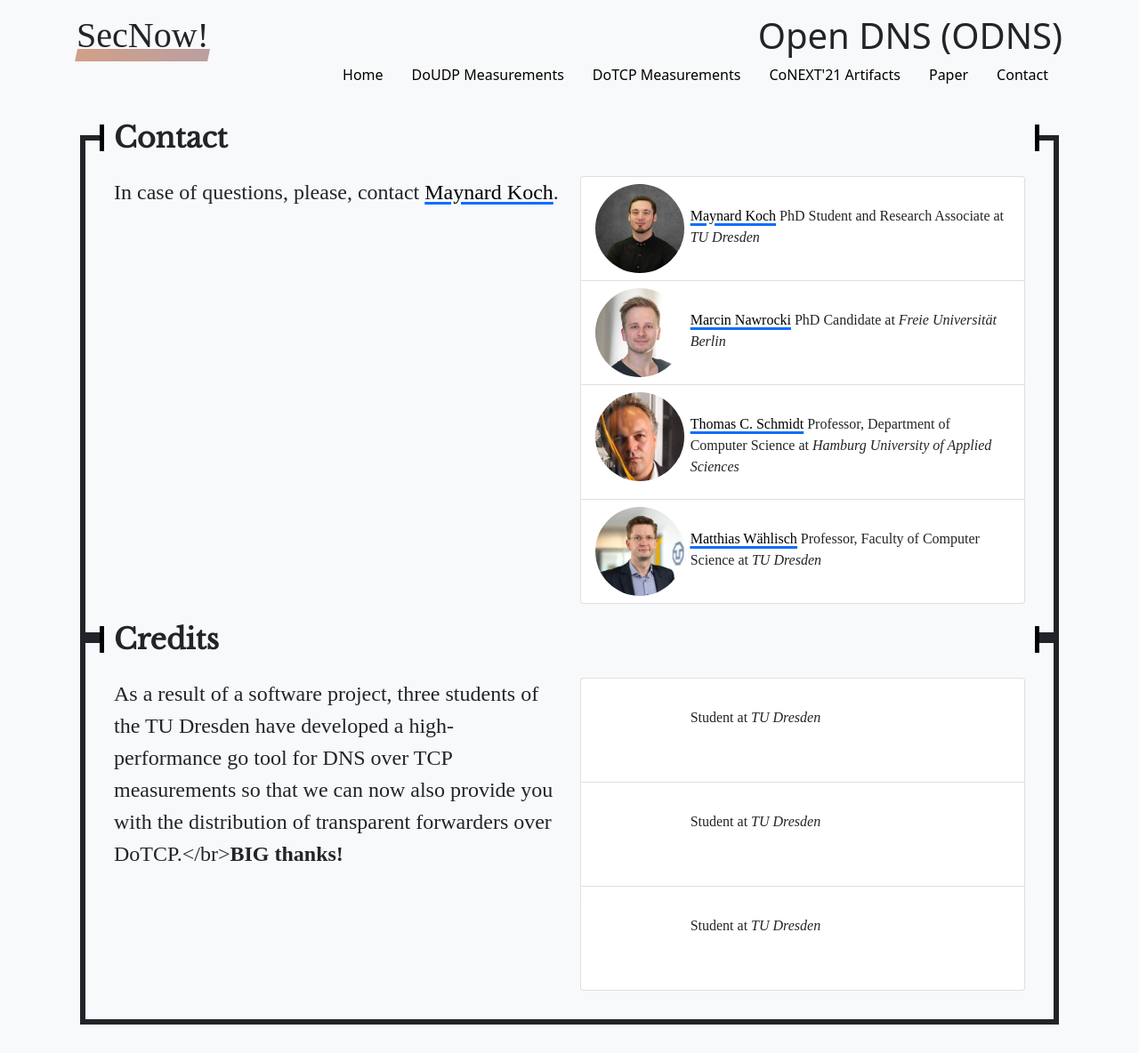
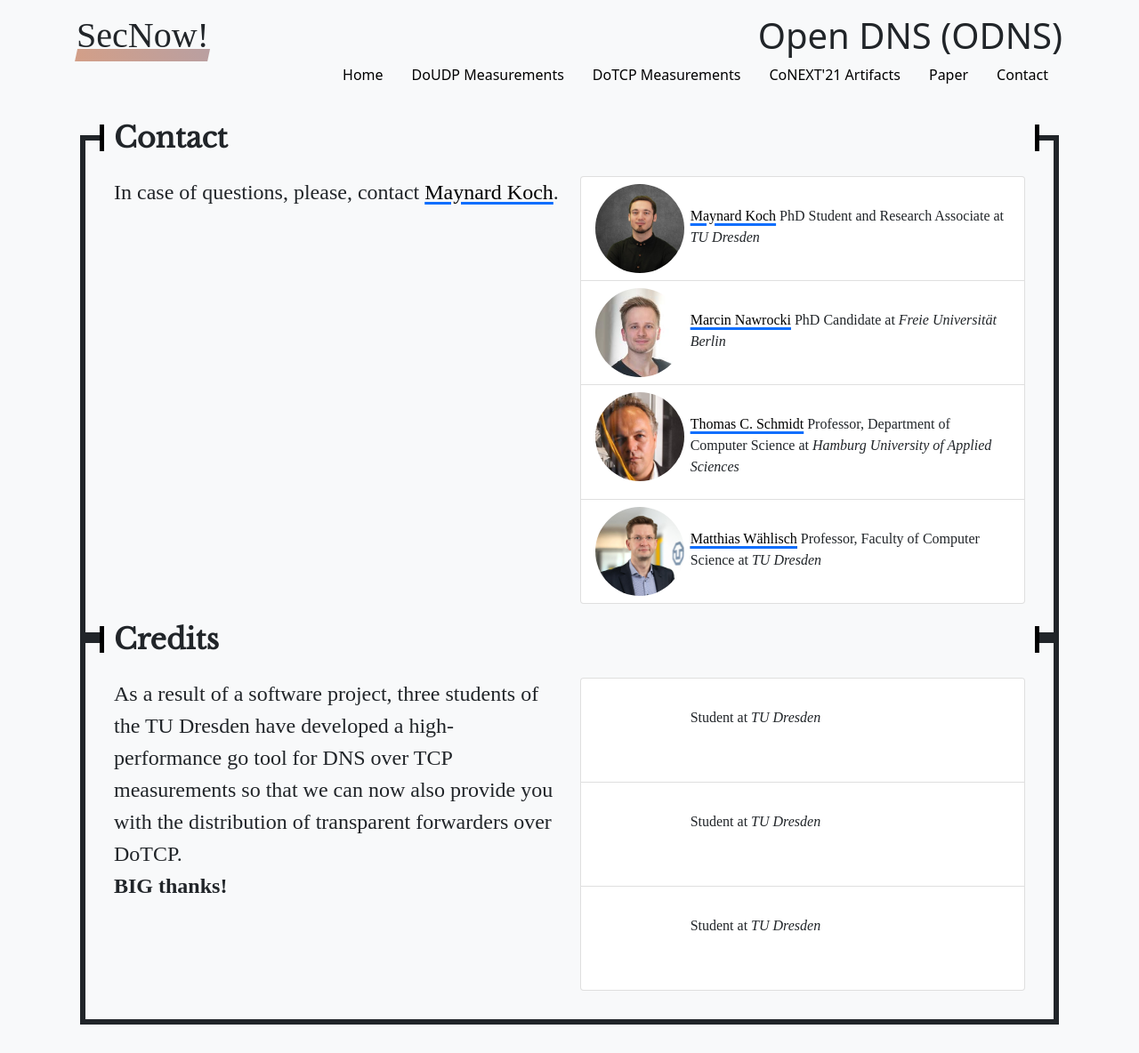
Before and after one commit to netd-tud/odns.secnow.net, a Jekyll site: the page built from contact.md, in a window 1280 px wide. Shown: the whole page at 89% size. Built offline with Jekyll 4.4.1, drawn with Linux system fonts in a browser that asks for light colours; some web fonts are replaced.

Commit message:
Update contact.md

```diff
--- a/contact.md
+++ b/contact.md
@@ -53,7 +53,7 @@ title:  "About"
         <div class="box-title">Credits</div>
         <div class="row row-cols-lg-1 row-cols-xl-2 px-3 mb-3 align-items-stretch">
             <div class="col-sm-12">
-                            <p class="fs-4 text-justify">As a result of a software project, three students of the TU Dresden have developed a high-performance go tool for DNS over TCP measurements so that we can now also provide you with the distribution of transparent forwarders over DoTCP.</br><b>BIG thanks!</b></p>
+                            <p class="fs-4 text-justify">As a result of a software project, three students of the TU Dresden have developed a high-performance go tool for DNS over TCP measurements so that we can now also provide you with the distribution of transparent forwarders over DoTCP.<br><b>BIG thanks!</b></p>
 
             </div>
                         <div class="col-sm-12">
```
